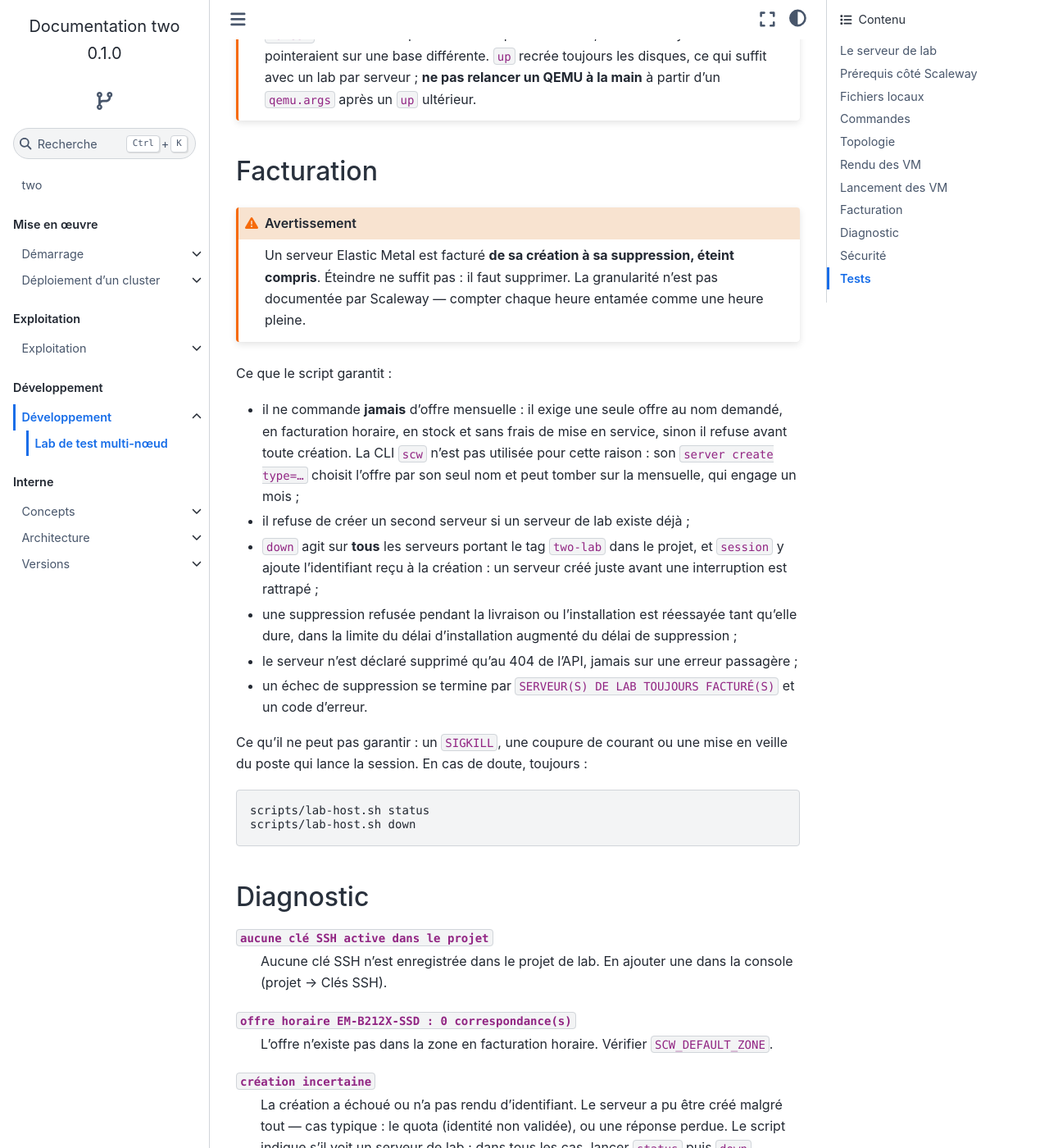
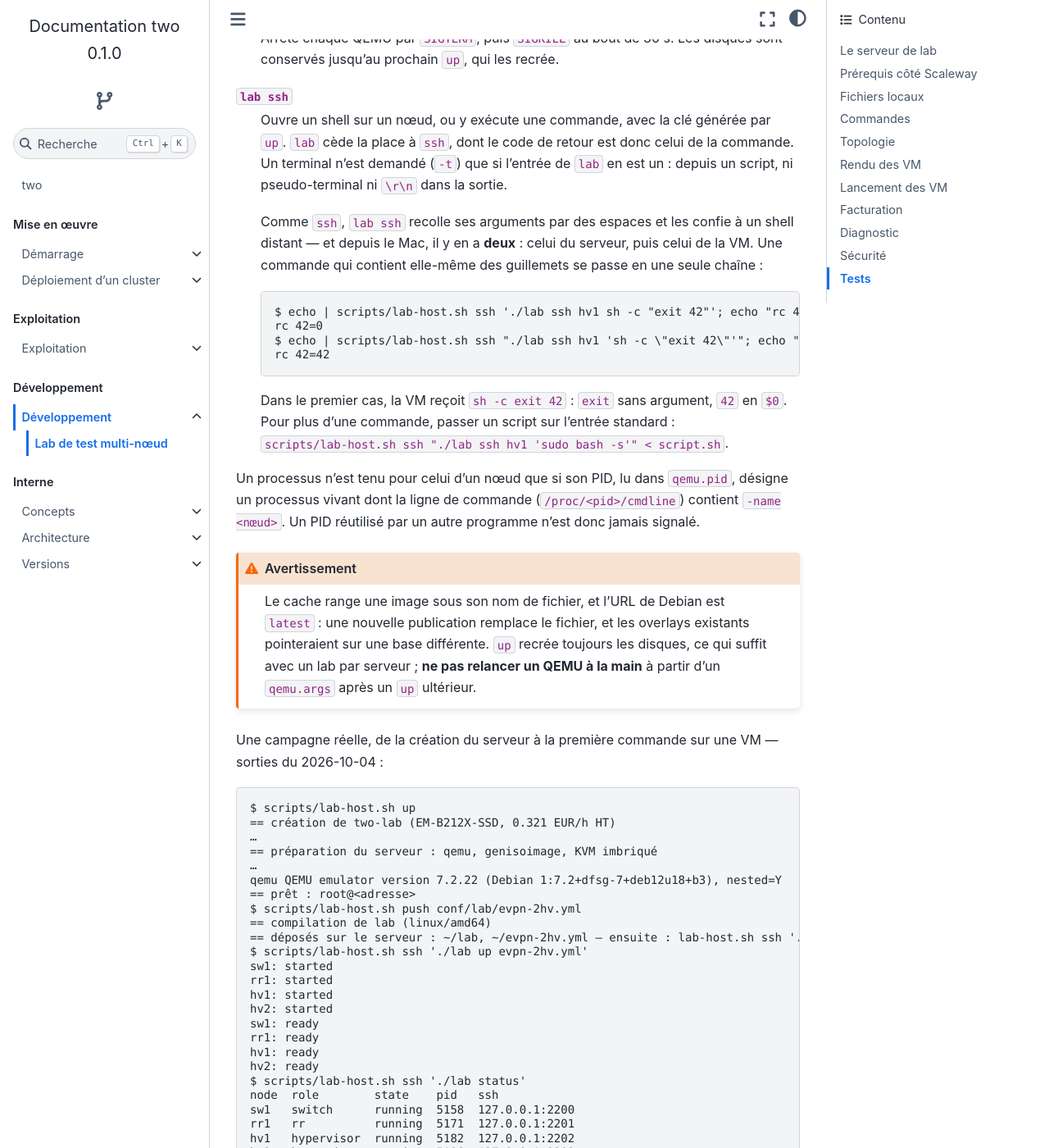
Before and after one commit to GnomeZworc/two-mirror, a Sphinx documentation site: the page built from docs/developpement/lab.rst, in a window 1280 px wide and 1400 px high, scrolled down 9633 px. Shown: the whole window at 82% size. Built offline with Sphinx 7.4.7 and the Sphinx Book theme 1.1.4, drawn with Linux system fonts in a browser that asks for light colours; some of the changed text lies outside the part shown.

Commit message:
f-50: lab: préparation du serveur, dépôt de lab et validation sur Scaleway #50
Signed-off-by: GnomeZworc <nicolas.boufidjeline@g3e.fr>

```diff
--- a/docs/developpement/lab.rst
+++ b/docs/developpement/lab.rst
@@ -13,12 +13,12 @@
 
 .. note::
 
-   État actuel : étapes **E0** à **E2** livrées, **E3** en cours — le cycle de vie du serveur qui
-   portera le lab (``scripts/lab-host.sh``), la description de la topologie et le calcul de son
-   plan (``lab plan``), la génération des arguments QEMU et des fichiers cloud-init de chaque VM
-   (``lab render``), puis leur lancement (``lab up`` / ``status`` / ``down`` / ``ssh``). Reste à
-   apprendre à ``lab-host.sh`` à préparer le serveur et à y déposer ``lab``, puis à valider le
-   tout sur le serveur loué.
+   État actuel : étapes **E0** à **E3** livrées — le cycle de vie du serveur qui porte le lab
+   (``scripts/lab-host.sh``), la description de la topologie et le calcul de son plan
+   (``lab plan``), la génération des arguments QEMU et des fichiers cloud-init de chaque VM
+   (``lab render``), puis leur lancement sur le serveur (``lab up`` / ``status`` / ``down`` /
+   ``ssh``). Les rôles — FRR sur le switch et le route reflector, two sur les hyperviseurs —
+   viendront avec l'étape suivante.
 
 Le serveur de lab
 -----------------
@@ -109,9 +109,15 @@
 
      plan              résout l'offre horaire, l'OS et les clés SSH, affiche la requête de création
                        et le prix ; ne crée rien
-     up                crée le serveur de lab, attend la fin de son installation et son SSH
+     up                crée le serveur de lab, attend la fin de son installation et son SSH,
+                       puis le prépare (voir prepare)
      status            liste les serveurs de lab du projet
-     ssh [commande]    se connecte au serveur de lab
+     ssh [commande]    se connecte au serveur de lab ; avec une commande, un terminal n'est demandé
+                       que si l'entrée standard en est un
+     prepare           installe sur le serveur ce dont lab a besoin (qemu, genisoimage), vérifie
+                       /dev/kvm et la virtualisation imbriquée ; lancé aussi par up
+     push <topologie>  compile cmd/lab pour linux/amd64 et dépose sur le serveur ~/lab et
+                       ~/<topologie> ; ensuite : ssh './lab up <topologie>'
      down              supprime tous les serveurs de lab du projet et attend leur disparition
      session [cmd]     up, puis la commande distante (ou un shell), puis down quoi qu'il arrive
 
@@ -164,6 +170,21 @@
 
 ``up``, ``ssh`` et ``down`` séparément servent au debug interactif — et laissent la suppression
 à la charge de l'utilisateur.
+
+Une campagne sur le lab enchaîne ces commandes depuis le Mac ; ``lab`` s'exécute sur le serveur
+(voir `Lancement des VM`_) :
+
+.. code-block:: text
+
+   scripts/lab-host.sh up
+   scripts/lab-host.sh push conf/lab/evpn-2hv.yml
+   scripts/lab-host.sh ssh './lab up evpn-2hv.yml'
+   scripts/lab-host.sh ssh './lab ssh hv1'          # shell interactif sur hv1
+   scripts/lab-host.sh ssh './lab ssh hv1 ip -br a' # commande, code de retour propagé
+   scripts/lab-host.sh down
+
+``push`` transfère par la connexion SSH du script (``cat`` côté serveur, fichier renommé une fois
+complet) : mêmes options, même clé, même ``known_hosts`` que ``ssh``.
 
 Topologie
 ---------
@@ -404,6 +425,21 @@
    n'est demandé (``-t``) que si l'entrée de ``lab`` en est un : depuis un script, ni
    pseudo-terminal ni ``\r\n`` dans la sortie.
 
+   Comme ``ssh``, ``lab ssh`` recolle ses arguments par des espaces et les confie à un shell
+   distant — et depuis le Mac, il y en a **deux** : celui du serveur, puis celui de la VM.
+   Une commande qui contient elle-même des guillemets se passe en une seule chaîne :
+
+   .. code-block:: text
+
+      $ echo | scripts/lab-host.sh ssh './lab ssh hv1 sh -c "exit 42"'; echo "rc 42=$?"
+      rc 42=0
+      $ echo | scripts/lab-host.sh ssh "./lab ssh hv1 'sh -c \"exit 42\"'"; echo "rc 42=$?"
+      rc 42=42
+
+   Dans le premier cas, la VM reçoit ``sh -c exit 42`` : ``exit`` sans argument, ``42`` en
+   ``$0``. Pour plus d'une commande, passer un script sur l'entrée standard :
+   ``scripts/lab-host.sh ssh "./lab ssh hv1 'sudo bash -s'" < script.sh``.
+
 Un processus n'est tenu pour celui d'un nœud que si son PID, lu dans ``qemu.pid``, désigne un
 processus vivant dont la ligne de commande (``/proc/<pid>/cmdline``) contient ``-name <nœud>``.
 Un PID réutilisé par un autre programme n'est donc jamais signalé.
@@ -414,6 +450,74 @@
    nouvelle publication remplace le fichier, et les overlays existants pointeraient sur une
    base différente. ``up`` recrée toujours les disques, ce qui suffit avec un lab par serveur ;
    **ne pas relancer un QEMU à la main** à partir d'un ``qemu.args`` après un ``up`` ultérieur.
+
+Une campagne réelle, de la création du serveur à la première commande sur une VM — sorties du
+2026-10-04 :
+
+.. code-block:: text
+
+   $ scripts/lab-host.sh up
+   == création de two-lab (EM-B212X-SSD, 0.321 EUR/h HT)
+   …
+   == préparation du serveur : qemu, genisoimage, KVM imbriqué
+   …
+   qemu QEMU emulator version 7.2.22 (Debian 1:7.2+dfsg-7+deb12u18+b3), nested=Y
+   == prêt : root@<adresse>
+   $ scripts/lab-host.sh push conf/lab/evpn-2hv.yml
+   == compilation de lab (linux/amd64)
+   == déposés sur le serveur : ~/lab, ~/evpn-2hv.yml — ensuite : lab-host.sh ssh './lab up evpn-2hv.yml'
+   $ scripts/lab-host.sh ssh './lab up evpn-2hv.yml'
+   sw1: started
+   rr1: started
+   hv1: started
+   hv2: started
+   sw1: ready
+   rr1: ready
+   hv1: ready
+   hv2: ready
+   $ scripts/lab-host.sh ssh './lab status'
+   node  role        state    pid   ssh
+   sw1   switch      running  5158  127.0.0.1:2200
+   rr1   rr          running  5171  127.0.0.1:2201
+   hv1   hypervisor  running  5182  127.0.0.1:2202
+   hv2   hypervisor  running  5196  127.0.0.1:2203
+
+``lab up`` a pris **49 secondes**, téléchargement et vérification de l'image (427 Mio) compris ;
+l'essentiel du temps d'une campagne est la livraison du serveur (environ 25 minutes avec
+``prepare``).
+
+Vérifié sur le serveur de lab
+~~~~~~~~~~~~~~~~~~~~~~~~~~~~~
+
+Le 2026-10-04, sur un Xeon E5-2640 v3, Debian 12 et QEMU 7.2 sur le serveur, topologie
+``evpn-2hv`` :
+
+.. list-table::
+   :header-rows: 1
+   :widths: 60 40
+
+   * - Vérification
+     - Résultat
+   * - ``ping -M do -s 8972`` de hv1 à hv2 à travers le switch
+     - passe
+   * - ``ping -M do -s 8973``
+     - refusé : ``message too long, mtu=9000``
+   * - sortie Internet de hv1
+     - par ``10.250.0.1`` (le switch), HTTPS 200 ; aucune route IPv6 globale
+   * - hv1 vers un service TCP du serveur par ``mgmt0`` — sw1, témoin, y parvient (200)
+     - refusé
+   * - hv1 vers Internet par ``mgmt0``, route forcée via ``10.0.2.2`` — sw1 y parvient
+     - refusé
+   * - ``/dev/kvm`` et ``nested`` dans hv1
+     - présent, ``Y``
+   * - racine de hv1 (overlay de 20 Gio)
+     - 20 Go : ``growpart`` agrandit la partition au premier démarrage
+   * - code de retour à travers ``lab-host.sh ssh`` et ``lab ssh``, sans terminal
+     - propagé jusqu'au Mac
+   * - ``scripts/lab-host.sh ssh './lab ssh hv1'`` depuis un terminal
+     - shell interactif
+   * - ``lab down`` puis ``lab up`` d'une autre topologie
+     - conforme
 
 Facturation
 -----------
```
Also changed, not shown: 2 other files.
